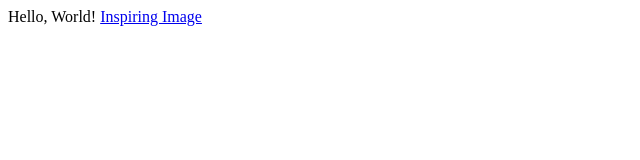
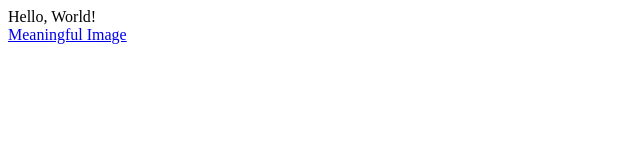
Before and after one commit to rathod-di/rathod-di.github.io, a plain HTML site: page index.html in a window 1280 px wide. Shown: the whole page, without its empty margins (0-640 px from the left). Drawn offline with Linux system fonts and the light colour scheme.

Commit message:
image added

```diff
--- a/index.html
+++ b/index.html
@@ -5,7 +5,7 @@
     </head>
 
     <body>
-        Hello, World!
-        <a href="https://rathod-di.github.io/homework/01-10/index.html">Inspiring Image</a>
+        Hello, World! <br>
+        <a href="https://rathod-di.github.io/homework/01-10/index.html">Meaningful Image</a>
     </body>
 </html>
```
Also changed, not shown: homework/01-10/index.html (+1 -1 lines), Images/20200628_193401-EFFECTS-EFFECTS.jpg (added).
